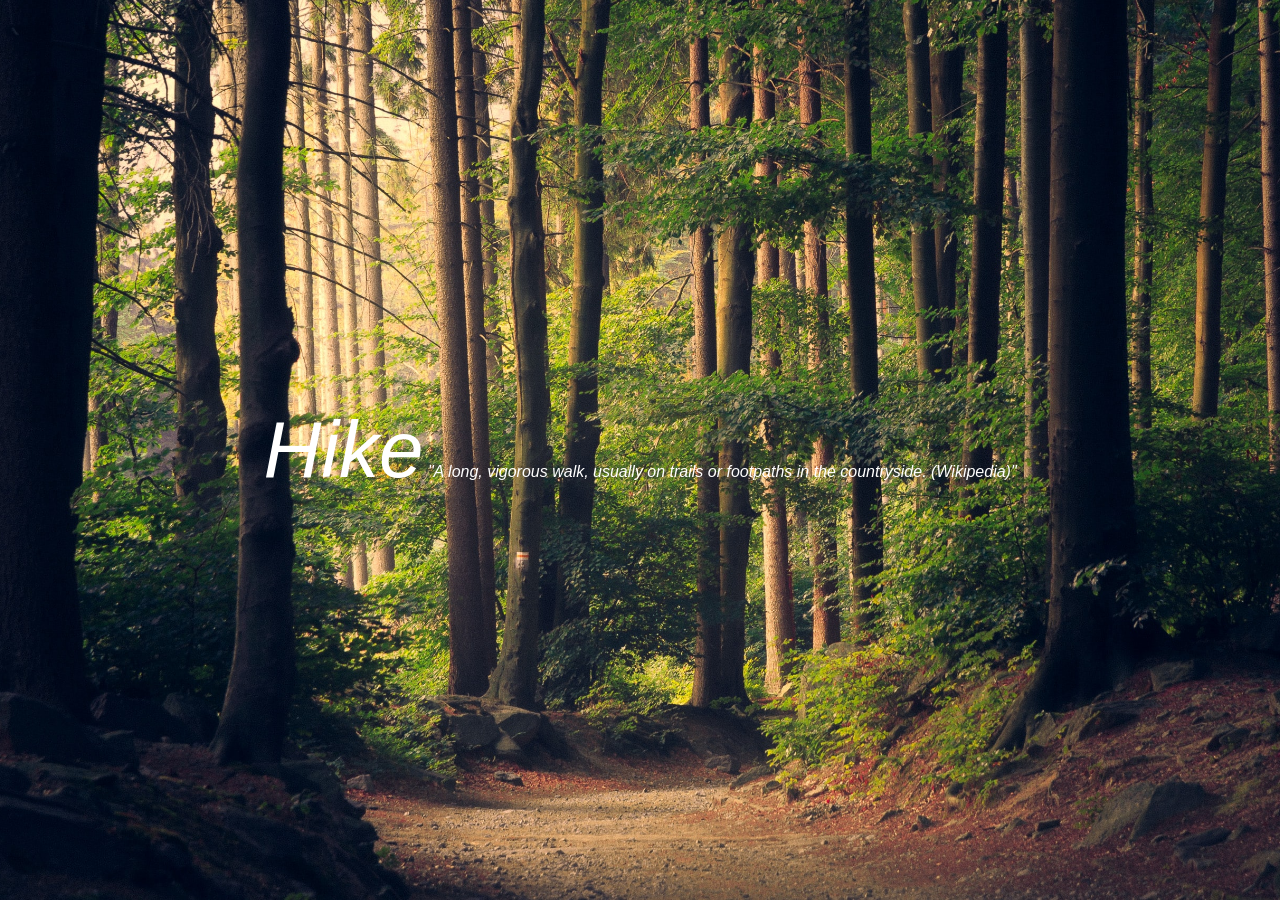
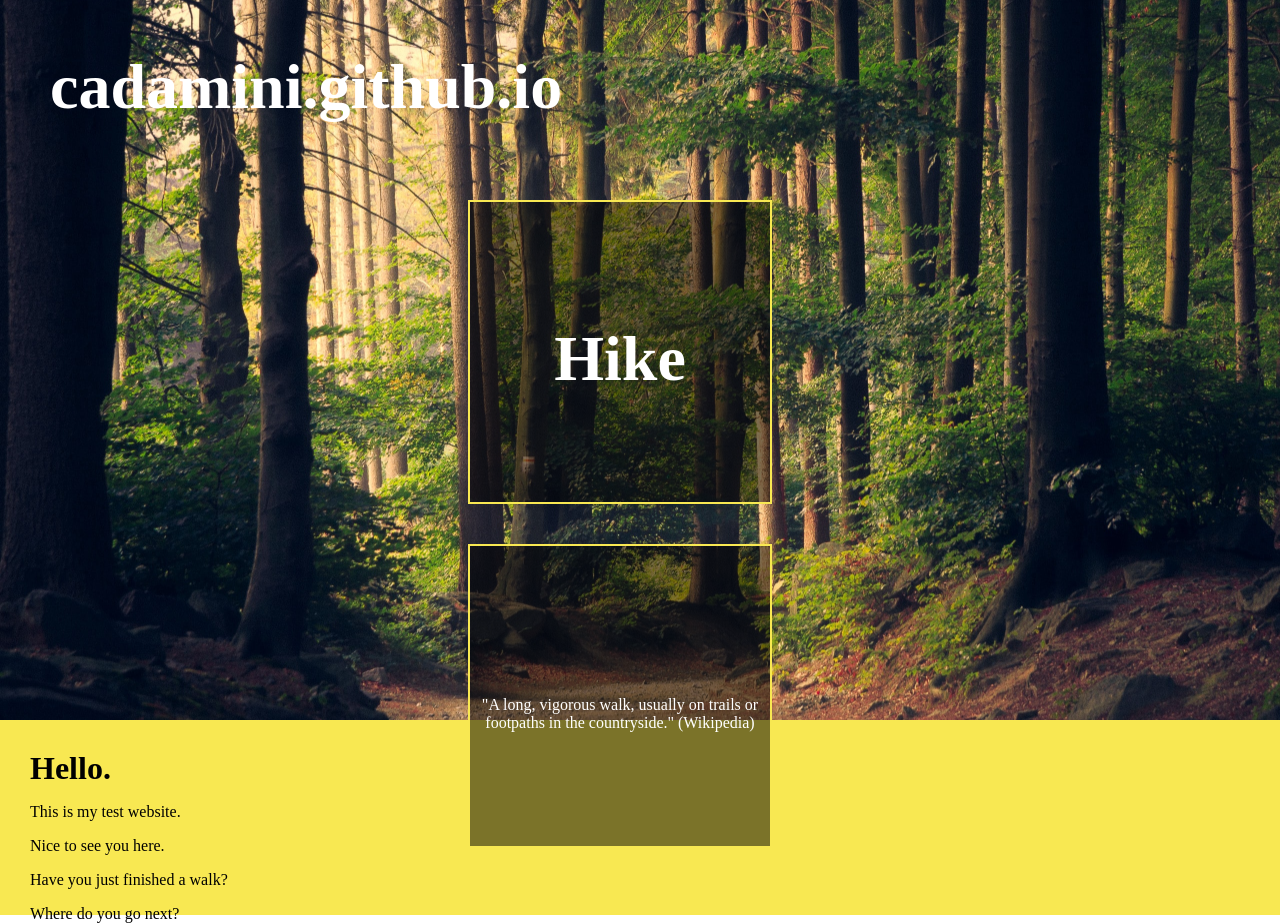
Before and after one commit to cadamini/cadamini.github.io, a Jekyll site: the page built from index.html, in a window 1280 px wide. Built offline with Jekyll 4.4.1, drawn with Linux system fonts in a browser that asks for light colours; before the commit the page ends 900 px from its top, so only the background shows below that.

Commit message:
Test some flex box stuf

```diff
--- a/_sass/main.scss
+++ b/_sass/main.scss
@@ -1,39 +1,32 @@
-/* Remove default margin */
-body,
-h1,
-h2,
-h3,
-h4,
-p,
-figure,
-blockquote,
-dl,
-dd {
+body, html, h1 {
   margin: 0;
 }
 
-html {
-  background: url(/assets/images/lukasz-szmigiel-jFCViYFYcus-unsplash.jpg) no-repeat center center fixed;
-  -webkit-background-size: cover;
-  -moz-background-size: cover;
-  -o-background-size: cover;
-  background-size: cover;
-  height: 100%;
+.overlay {
+  position: absolute;
+  top: 20%;
+  left: 35%;
 }
 
-body {
-  height: 100%;
-  font-family: 'Dancing', sans-serif;
-  color: white;
-  text-rendering: optimizeSpeed;
-  line-height: 1.5;
+.welcome-text {
+  height: 15vh;
+  background:  rgb(248, 232, 82);
+  padding: 30px;
 }
 
-blockquote {
-  font-style: italic;
-  text-align: center;
-  p { font-size: 2em; }
-  span { font-size: 5em; }
+.section {
+  background-image: url(/assets/images/lukasz-szmigiel-jFCViYFYcus-unsplash.jpg);
+  background-color: #cccccc;
+  height: 80vh;
+  background-position: center;
+  background-repeat: no-repeat;
+  background-size: cover;
+  width: 100vw;
+  h1 {
+    font-size: 4em;
+    padding: 50px 0 0 50px;
+    color: white;
+  }
 }
 
 .container {
@@ -41,15 +34,24 @@ blockquote {
   justify-content: center;
   align-items: center;
   flex-direction: column;
-  height: 100%;
+
+  blockquote, h1 {
+    margin: 50% auto;
+  }
 }
 
-@media only screen and (max-width: 600px) {
+.container > div {
+  background: RGBA(0,0,0,0.50);
+  border: 2px solid rgb(248, 232, 82);
+  color: white;
+  height: 300px;
+  width: 300px;
+  text-align: center;
+  margin: 20px;
   h1 {
-    font-size: 7rem;
-  }
+    margin: 40% auto;
+    font-size: 4em; }
+}
 
-  blockquote {
-    p { font-size: 2em; }
-  }
-}
+/* @media only screen and (max-width: 600px) {
+} */
--- a/index.html
+++ b/index.html
@@ -2,8 +2,40 @@
 layout: default
 ---
 
+<!-- SAMPLE -->
+<!-- <div class="navbar ">
+  <div class="container">
+    <div class="navbar-header">
+    </div>
+  </div>
+</div>
+
 <div class="container">
-  <blockquote>
-    <span>Hike</span> <em>"A long, vigorous walk, usually on trails or footpaths in the countryside. (Wikipedia)"<em>
-  </blockquote>
+  <div class="content">
+    <h1></h1>
+    <p class="subheader">Start a new project.</p>
+  </div>
+</div> -->
+
+<div class="section">
+  <h1>cadamini.github.io</h1>
 </div>
+
+<div class="overlay">
+  <div class="container">
+    <div>
+      <h1>Hike</h1>
+    </div>
+    <div><blockquote>
+      "A long, vigorous walk, usually on trails or footpaths in the countryside." (Wikipedia)
+    </blockquote></div>
+  </div>
+</div>
+
+<div class="welcome-text">
+  <h1>Hello.</h1>
+  <p>This is my test website.</p>
+  <p>Nice to see you here.</p>
+  <p>Have you just finished a walk?</p>
+  <p>Where do you go next?</p>
+</div>
```
